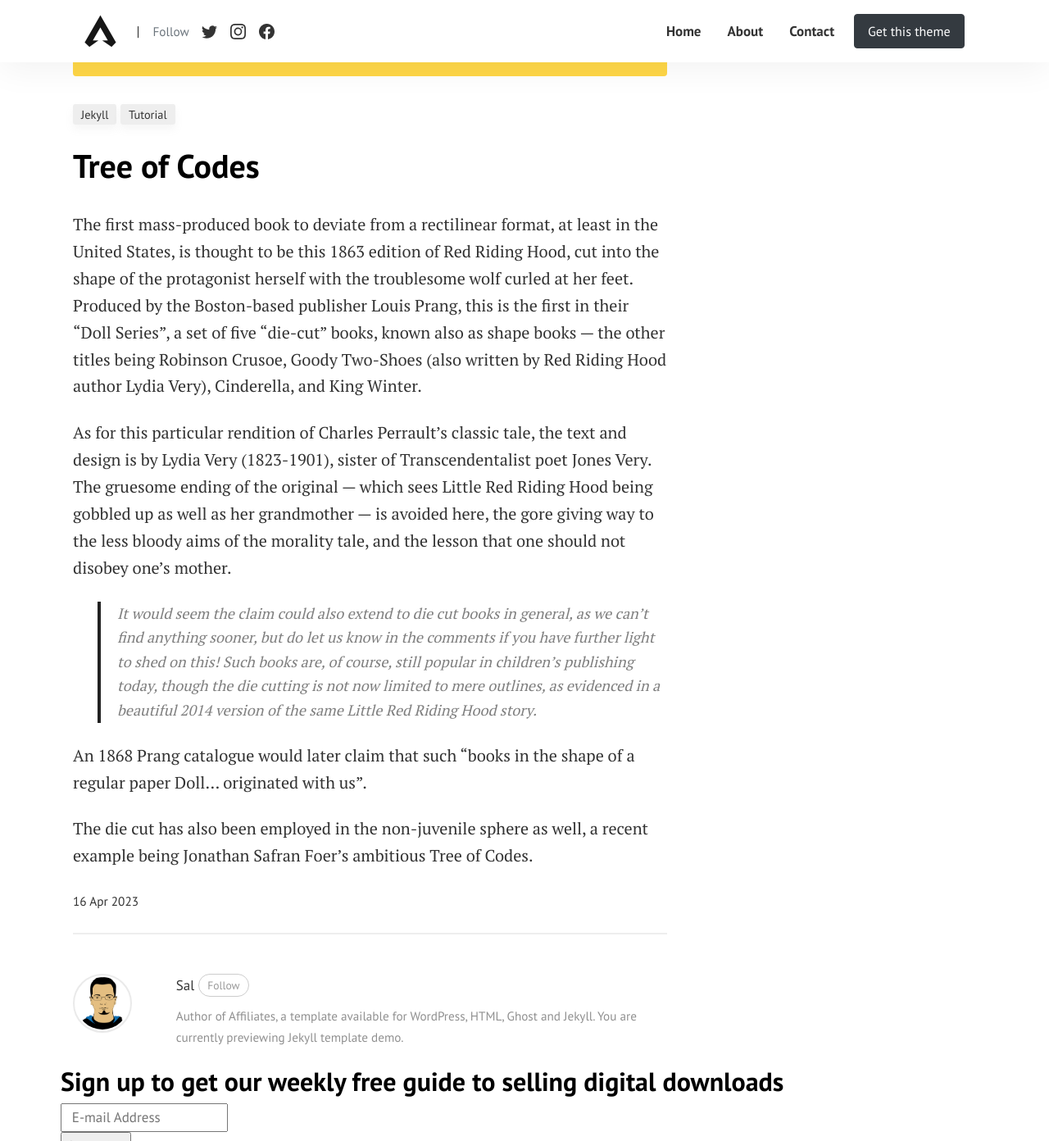
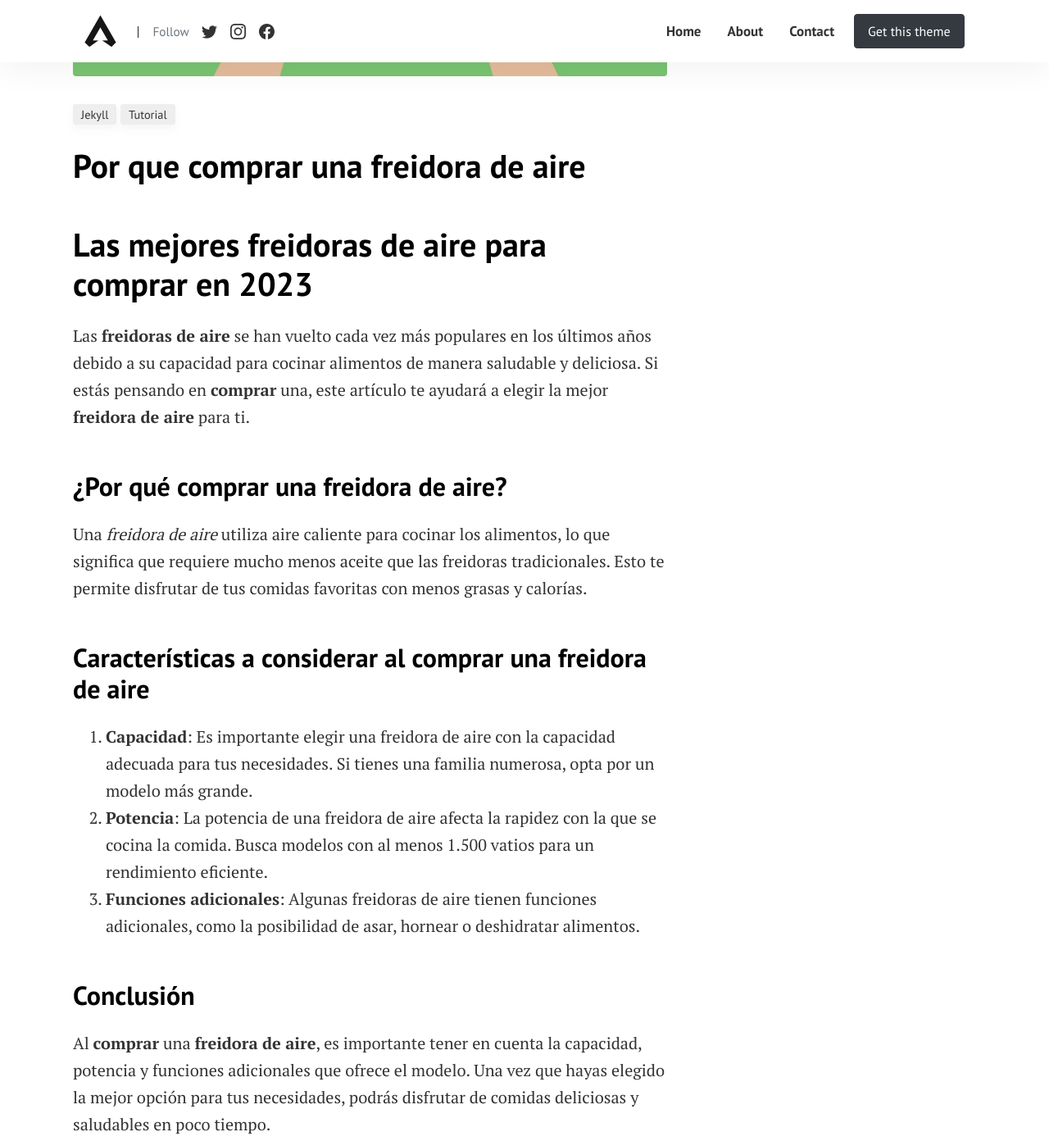
Before and after one commit to jairov96/airfryer-seo, a Jekyll site: the page built from _posts/2023-04-16-comprar-freidora-aire.md, in a window 1280 px wide and 1400 px high, scrolled down 403 px, cut to the strip 0-1392 px from the top of the window. Shown: the whole strip at 82% size. Built offline with Jekyll 4.4.1, drawn with Linux system fonts in a browser that asks for light colours; comment, search, counter and statistics services are not loaded.

Commit message:
correct article content

```diff
--- a/_posts/2023-04-16-comprar-freidora-aire.md
+++ b/_posts/2023-04-16-comprar-freidora-aire.md
@@ -1,17 +1,23 @@
 ---
 layout: post
-title:  "Tree of Codes"
-author: sal
+title:  "Por que comprar una freidora de aire"
 categories: [ Jekyll, tutorial ]
-image: assets/images/2.jpg
+image: assets/images/1.jpg
 ---
-The first mass-produced book to deviate from a rectilinear format, at least in the United States, is thought to be this 1863 edition of Red Riding Hood, cut into the shape of the protagonist herself with the troublesome wolf curled at her feet. Produced by the Boston-based publisher Louis Prang, this is the first in their “Doll Series”, a set of five “die-cut” books, known also as shape books — the other titles being Robinson Crusoe, Goody Two-Shoes (also written by Red Riding Hood author Lydia Very), Cinderella, and King Winter.
+# Las mejores freidoras de aire para comprar en 2023
 
-As for this particular rendition of Charles Perrault’s classic tale, the text and design is by Lydia Very (1823-1901), sister of Transcendentalist poet Jones Very. The gruesome ending of the original — which sees Little Red Riding Hood being gobbled up as well as her grandmother — is avoided here, the gore giving way to the less bloody aims of the morality tale, and the lesson that one should not disobey one’s mother.
+Las **freidoras de aire** se han vuelto cada vez más populares en los últimos años debido a su capacidad para cocinar alimentos de manera saludable y deliciosa. Si estás pensando en **comprar** una, este artículo te ayudará a elegir la mejor **freidora de aire** para ti.
 
-> It would seem the claim could also extend to die cut books in general, as we can’t find anything sooner, but do let us know in the comments if you have further light to shed on this! Such books are, of course, still popular in children’s publishing today, though the die cutting is not now limited to mere outlines, as evidenced in a beautiful 2014 version of the same Little Red Riding Hood story.
+## ¿Por qué comprar una freidora de aire?
 
+Una *freidora de aire* utiliza aire caliente para cocinar los alimentos, lo que significa que requiere mucho menos aceite que las freidoras tradicionales. Esto te permite disfrutar de tus comidas favoritas con menos grasas y calorías.
 
-An 1868 Prang catalogue would later claim that such “books in the shape of a regular paper Doll… originated with us”.
+## Características a considerar al comprar una freidora de aire
 
-The die cut has also been employed in the non-juvenile sphere as well, a recent example being Jonathan Safran Foer’s ambitious Tree of Codes.
+1. **Capacidad**: Es importante elegir una freidora de aire con la capacidad adecuada para tus necesidades. Si tienes una familia numerosa, opta por un modelo más grande.
+2. **Potencia**: La potencia de una freidora de aire afecta la rapidez con la que se cocina la comida. Busca modelos con al menos 1.500 vatios para un rendimiento eficiente.
+3. **Funciones adicionales**: Algunas freidoras de aire tienen funciones adicionales, como la posibilidad de asar, hornear o deshidratar alimentos.
+
+## Conclusión
+
+Al **comprar** una **freidora de aire**, es importante tener en cuenta la capacidad, potencia y funciones adicionales que ofrece el modelo. Una vez que hayas elegido la mejor opción para tus necesidades, podrás disfrutar de comidas deliciosas y saludables en poco tiempo.
```
